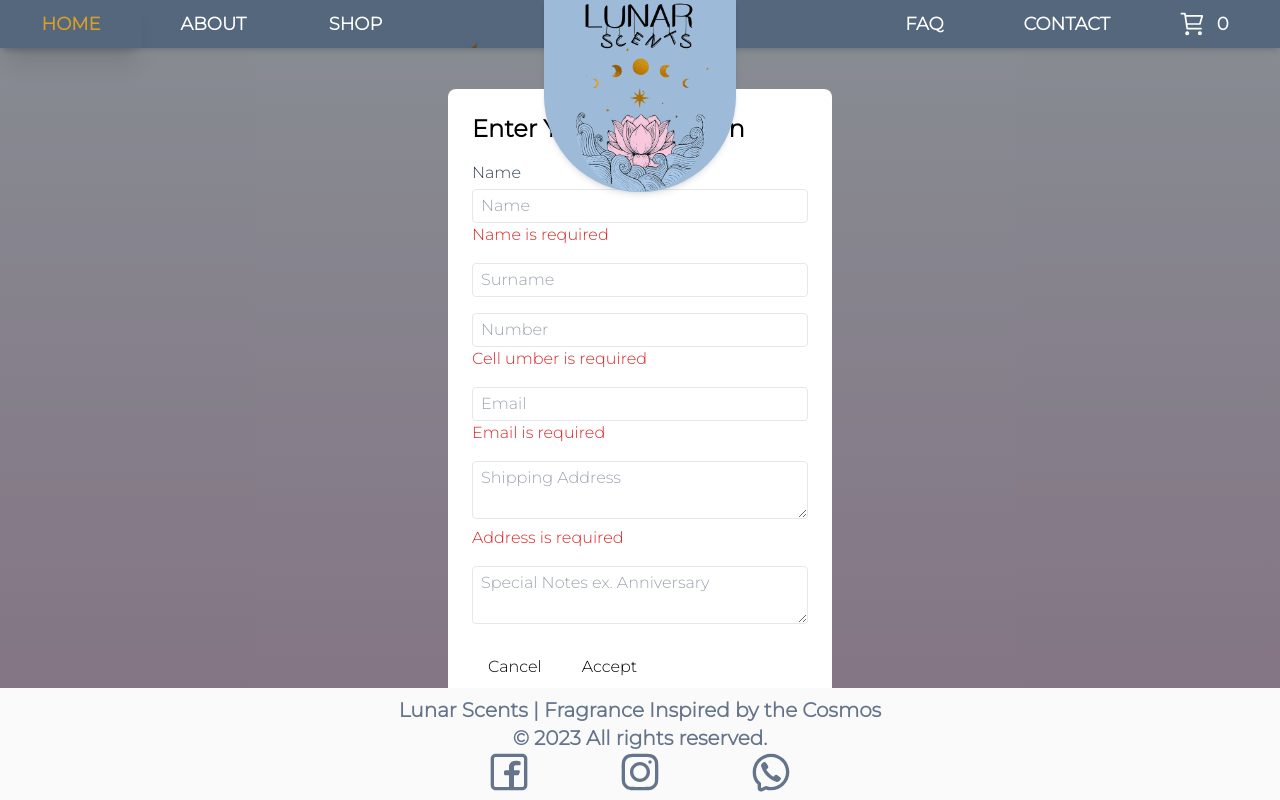
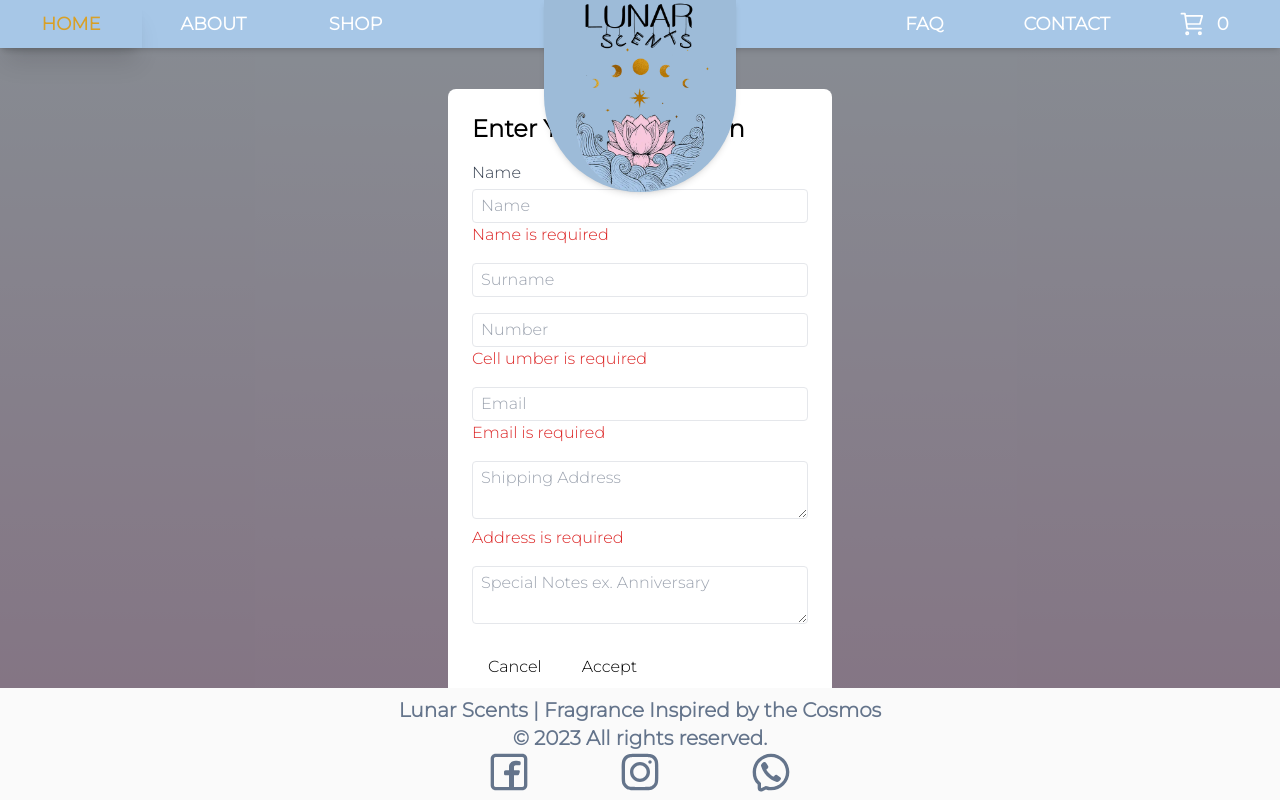
Before and after one commit to Jamickin/LunarScents, a Vue app in the folder LunarScents/: page /confirmation in a window 1280 px wide. Shown: the top 800 px of the page. Built offline with nearby package versions, Linux system fonts and the light colour scheme.

Commit message:
Minor Changes

```diff
--- a/LunarScents/src/components/SideBar.vue
+++ b/LunarScents/src/components/SideBar.vue
@@ -1,9 +1,9 @@
 
 <template>
   <div
-    class="sidebar transition-all duration-300 ease-in-out fixed top-0 left-0 sm:h-12 sm:w-screen h-screen flex flex-col justify-evenly bg-white sm:bg-Glass place-items-center sm:flex-row z-50 sm:text-white shadow-md"
+    class="sidebar transition-all duration-300 ease-in-out fixed top-0 left-0 sm:h-12 sm:w-screen h-screen flex flex-col justify-evenly bg-white sm:bg-Primary place-items-center sm:flex-row z-50 sm:text-white shadow-md"
       :class="{
-        scrolling: isScrolling,
+        // scrolling: isScrolling,
         'menu-open': isMenuOpen,
       }">
     <button @click="isMenuOpen = !isMenuOpen" class="transition-all duration-300 fixed left-16 top-0 sm:hidden block"
--- a/LunarScents/src/views/ConfirmationView.vue
+++ b/LunarScents/src/views/ConfirmationView.vue
@@ -61,7 +61,8 @@
           v-model="userInfo.surname"
           type="text"
           placeholder="Surname"
-          class="w-full border rounded px-2 py-1" />
+          class="w-full border rounded px-2 py-1"
+          required/>
       </div>
       <div class="mb-4">
         <input
@@ -140,7 +141,8 @@ export default {
       this.userInfo.name &&
       this.userInfo.email &&
       this.userInfo.number &&
-      this.userInfo.address
+      this.userInfo.address &&
+      this.userInfo.surname
     );
   },
     calculatedTotal() {
@@ -183,10 +185,9 @@ export default {
 
     submitForm() {
     if (this.isFormValid) {
-      // this.acceptInfoAndSendEmail();
+      this.acceptInfoAndSendEmail();
       this.closeInfoModal();
-
-    }
+    } else alert('Please fill in all the required fields. They are marked with red')
   },
     copyToClipboard() {
       const code = this.generatedCode;
```
